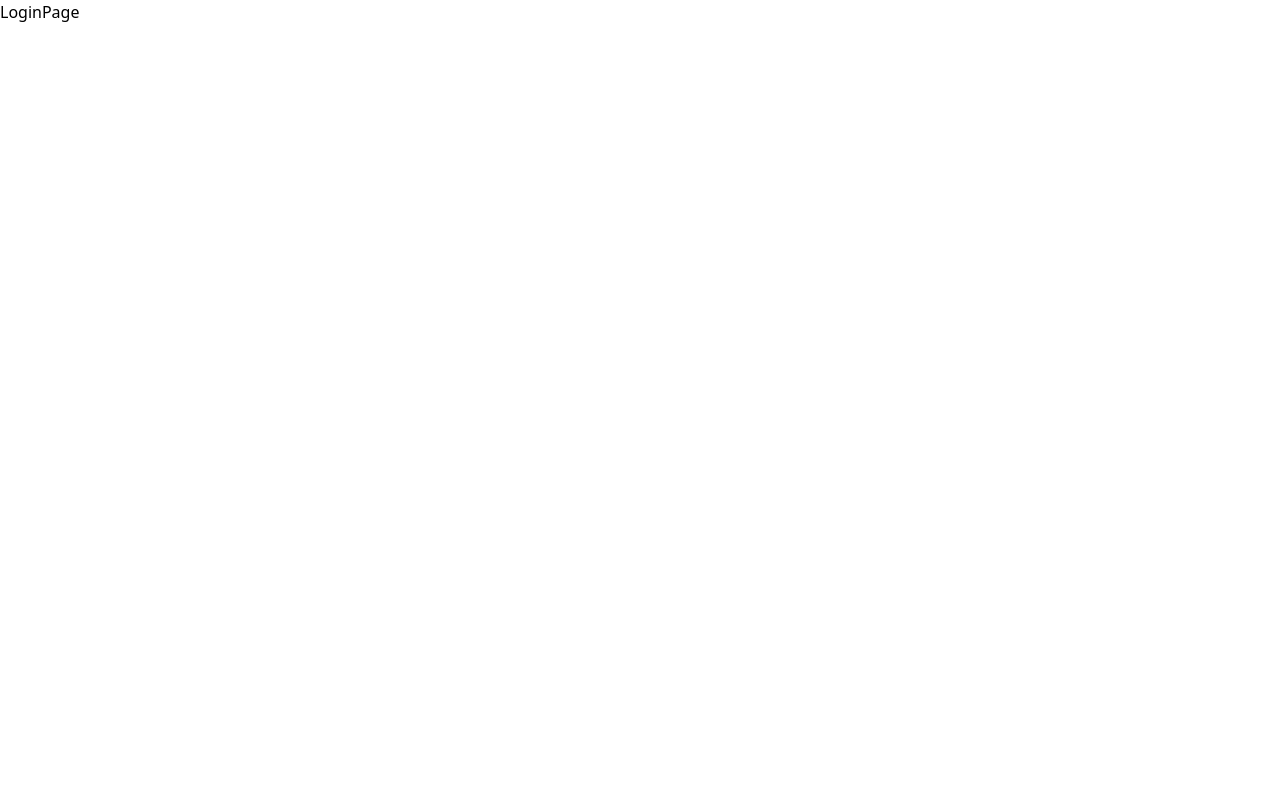
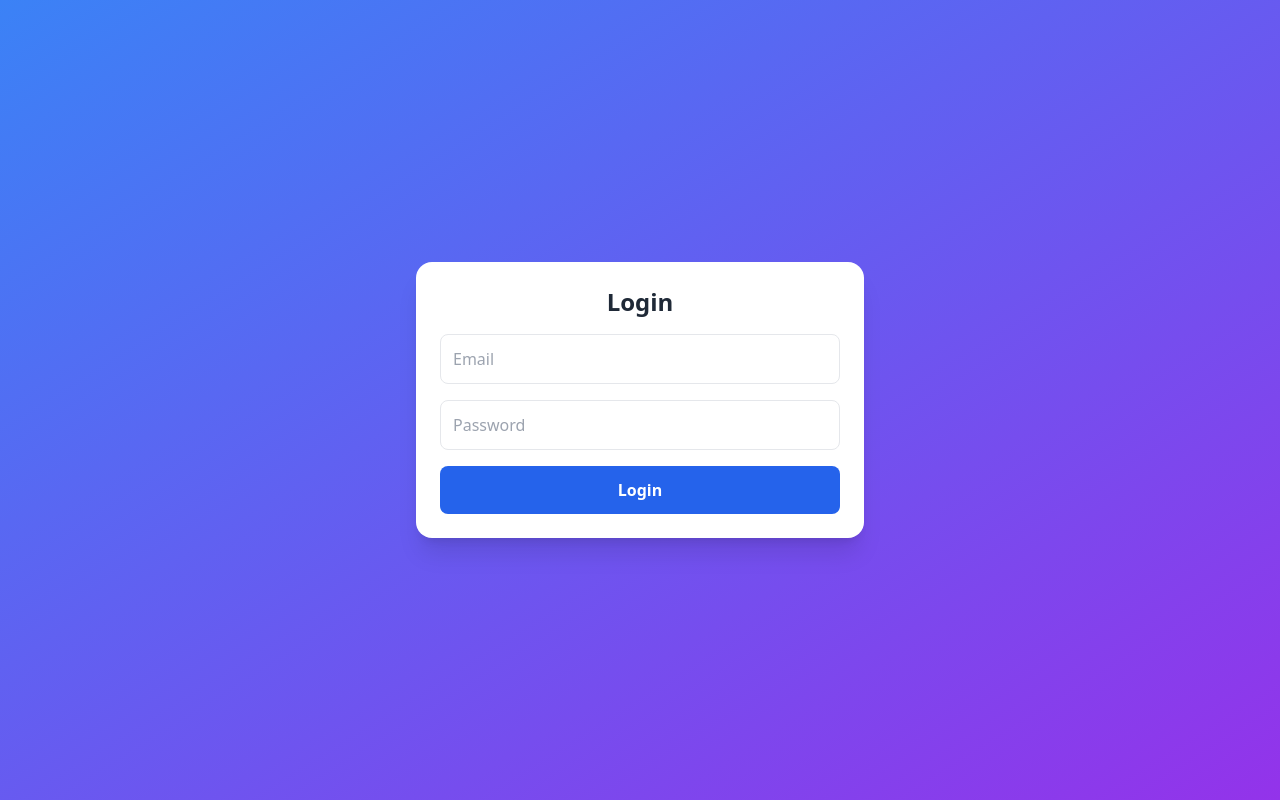
Before and after one commit to balaji259/chatEcho, a Next.js app: page /login in a window 1280 px wide. Built offline with nearby package versions, Linux system fonts and the light colour scheme.

Commit message:
check-passwords

```diff
--- a/package.json
+++ b/package.json
@@ -10,6 +10,7 @@
     "lint": "next lint"
   },
   "dependencies": {
+    "axios": "^1.7.9",
     "bcrypt": "^5.1.1",
     "bcryptjs": "^2.4.3",
     "class-variance-authority": "^0.7.1",
--- a/src/app/api/login/route.ts
+++ b/src/app/api/login/route.ts
@@ -2,30 +2,47 @@ import bcryptjs from "bcryptjs";
 /* eslint-disable @typescript-eslint/no-explicit-any */
 import { NextRequest, NextResponse } from "next/server";
 import { User } from "@/lib/models/User";
+import connectDB from "@/lib/db";
 
 export async function POST(request: NextRequest) {
   try {
+
+
+    await connectDB();
+
     const { email, password } = await request.json();
+
+
+
+
 
     const user = await User.findOne({ email: email });
     if (!user) {
       return NextResponse.json({ message: "User not found" }, { status: 404 });
     }
 
-    if (!user.password) {
+
+
+
+
+
+    if (!user.password || user.password.length==0) {
+      console.log("set password");
       return NextResponse.json(
         { message: "Password not found" },
         { status: 403 }
       );
     }
 
-    const correct = await bcryptjs.compare(password, user.password);
-    if (!correct) {
-      return NextResponse.json(
-        { message: "Incorrect Password" },
-        { status: 401 }
-      );
-    }
+    // const correct = await bcryptjs.compare(password, user.password);
+    // if (!correct) {
+    //   return NextResponse.json(
+    //     { message: "Incorrect Password" },
+    //     { status: 401 }
+    //   );
+    // }
+
+
 
     return NextResponse.json({ message: "Login Successful" }, { status: 200 });
   } catch (err: any) {
--- a/src/app/login/page.tsx
+++ b/src/app/login/page.tsx
@@ -7,30 +7,70 @@ import axios from "axios";
 import { useRouter } from "next/navigation";
 import toast from "react-hot-toast";
 
+
+
 const LoginPage = () => {
-    const [formData, setFormData] = useState({});
+    const [formData, setFormData] = useState({ email: "", password: "" });
   const router = useRouter();
+
+  const handleChange = (e: React.ChangeEvent<HTMLInputElement>) => {
+    setFormData({ ...formData, [e.target.name]: e.target.value });
+  };
 
   const handleLogin = async () => {
     try {
-        const res = await axios.post("/api/login", { formData });
-        console.log(res);
-        if(res.status == 403)
+
+        const res = await axios.post("/api/login",  formData );
+
+        if(res.status == 200)
+            router.push("/chats");
+
+    } catch (error: any) {
+        if (error.response?.status === 403) {
+
             router.push("/set-password");
-        else if(res.status == 404)
-        {
-            console.log()
+          } else if (error.response?.status === 404) {
+
             toast.error("User not found");
-        }
-        else if(res.status == 200)
-            router.push("/chats");
-    } catch (error: any) {
-        console.log(error.message);
-        toast.error("Please try again");
+          } else {
+            console.log(error.message);
+            toast.error("Please try again");
+          }
     }
   };
 
-  return <div>LoginPage</div>;
+  useEffect(() => {
+    setFormData({ email: "", password: "" });
+  }, []);
+
+  return (
+    <div className="flex items-center justify-center min-h-screen bg-gradient-to-br from-blue-500 to-purple-600 p-4">
+    <div className="w-full max-w-md bg-white shadow-xl rounded-2xl p-6">
+      <h2 className="text-center text-2xl font-bold text-gray-800 mb-4">Login</h2>
+      <div className="space-y-4">
+        <input
+          type="email"
+          name="email"
+          placeholder="Email"
+          value={formData.email}
+          onChange={handleChange}
+          className="w-full p-3 border rounded-lg focus:ring-2 focus:ring-blue-500"
+        />
+        <input
+          type="password"
+          name="password"
+          placeholder="Password"
+          value={formData.password}
+          onChange={handleChange}
+          className="w-full p-3 border rounded-lg focus:ring-2 focus:ring-blue-500"
+        />
+        <button onClick={handleLogin} className="w-full bg-blue-600 hover:bg-blue-700 text-white py-3 rounded-lg font-semibold">
+          Login
+        </button>
+      </div>
+    </div>
+  </div>
+  );
 };
 
 export default LoginPage;
--- a/src/lib/db.ts
+++ b/src/lib/db.ts
@@ -4,7 +4,7 @@ const MONGO_URI = process.env.MONGO_URI!;
 console.log(MONGO_URI);
 console.log(process.env.MONGO_URI);
 
-if (MONGO_URI) {
+if (!MONGO_URI) {
     throw new Error("Please enter the Mongo URI!");
 }
 
--- a/src/lib/models/User.ts
+++ b/src/lib/models/User.ts
@@ -43,4 +43,5 @@ const userSchema = new mongoose.Schema(
   { timestamps: true }
 );
 
-export const User = mongoose.model("User", userSchema);
+// export const User = mongoose.model("User", userSchema);
+export const User = mongoose.models.User || mongoose.model("User", userSchema);
```
Also changed, not shown: 1 other file (tests, documents, lock files or other folders).
